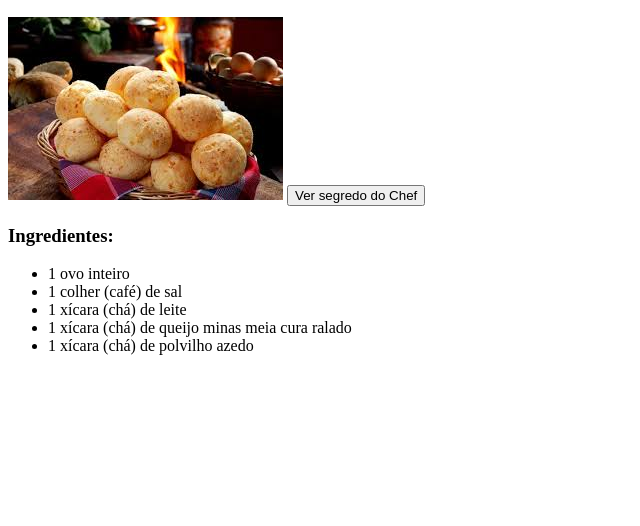
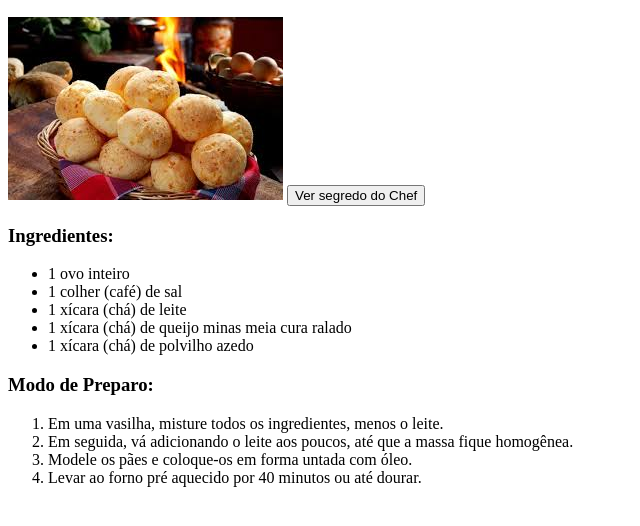
Before and after one commit to juliaraposo-dev/receitas-de-minas, a plain HTML site: page index.html in a window 1280 px wide. Shown: the part 110-636 px from the top of the page, without its empty margins (0-640 px from the left). Drawn offline with Linux system fonts and the light colour scheme.

Commit message:
feat: insere o passo a passo do preparo da receita

```diff
--- a/index.html
+++ b/index.html
@@ -34,5 +34,15 @@
             </ul>
         </section>
 
+        <section>
+            <h3>Modo de Preparo:</h3>
+            <ol>
+                <li>Em uma vasilha, misture todos os ingredientes, menos o leite.</li>
+                <li>Em seguida, vá adicionando o leite aos poucos, até que a massa fique homogênea.</li>
+                <li>Modele os pães e coloque-os em forma untada com óleo.</li>
+                <li>Levar ao forno pré aquecido por 40 minutos ou até dourar.</li>
+            </ol>
+        </section>
+
     </main>
 </body>
```
